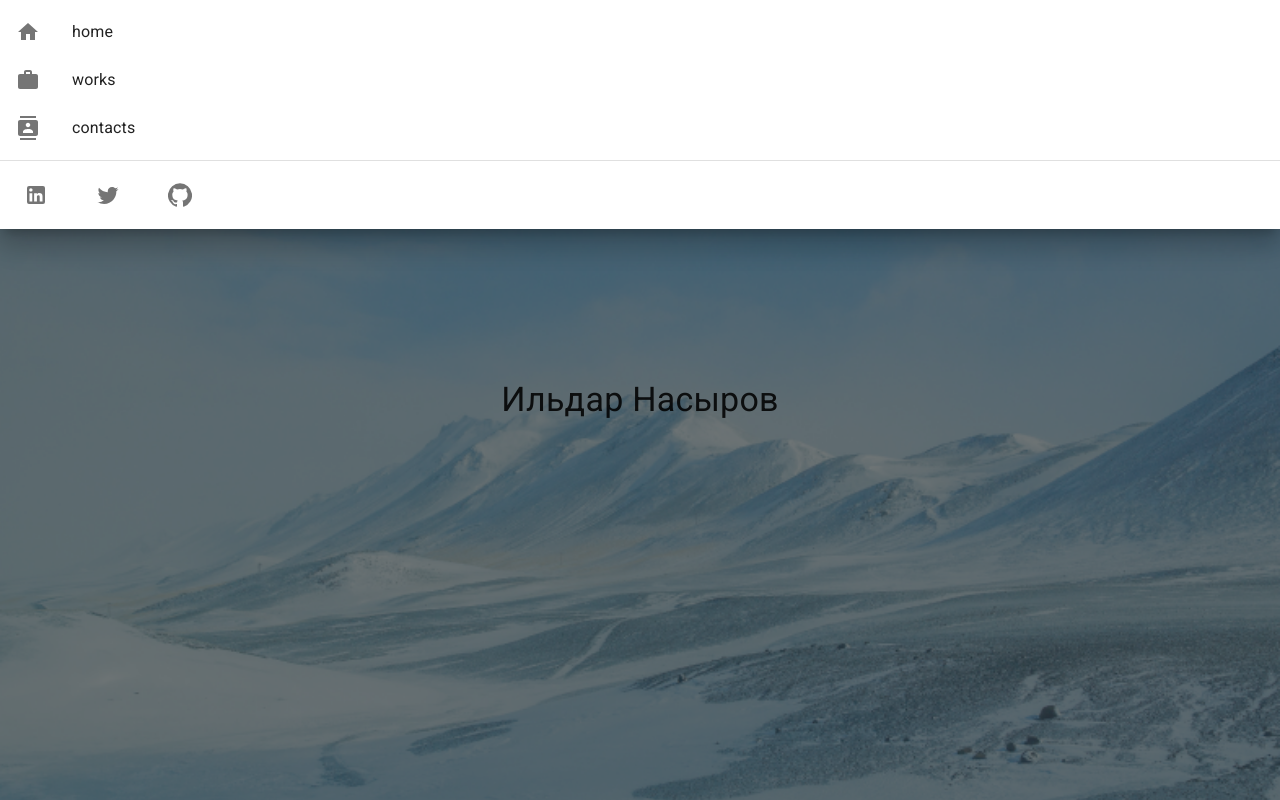
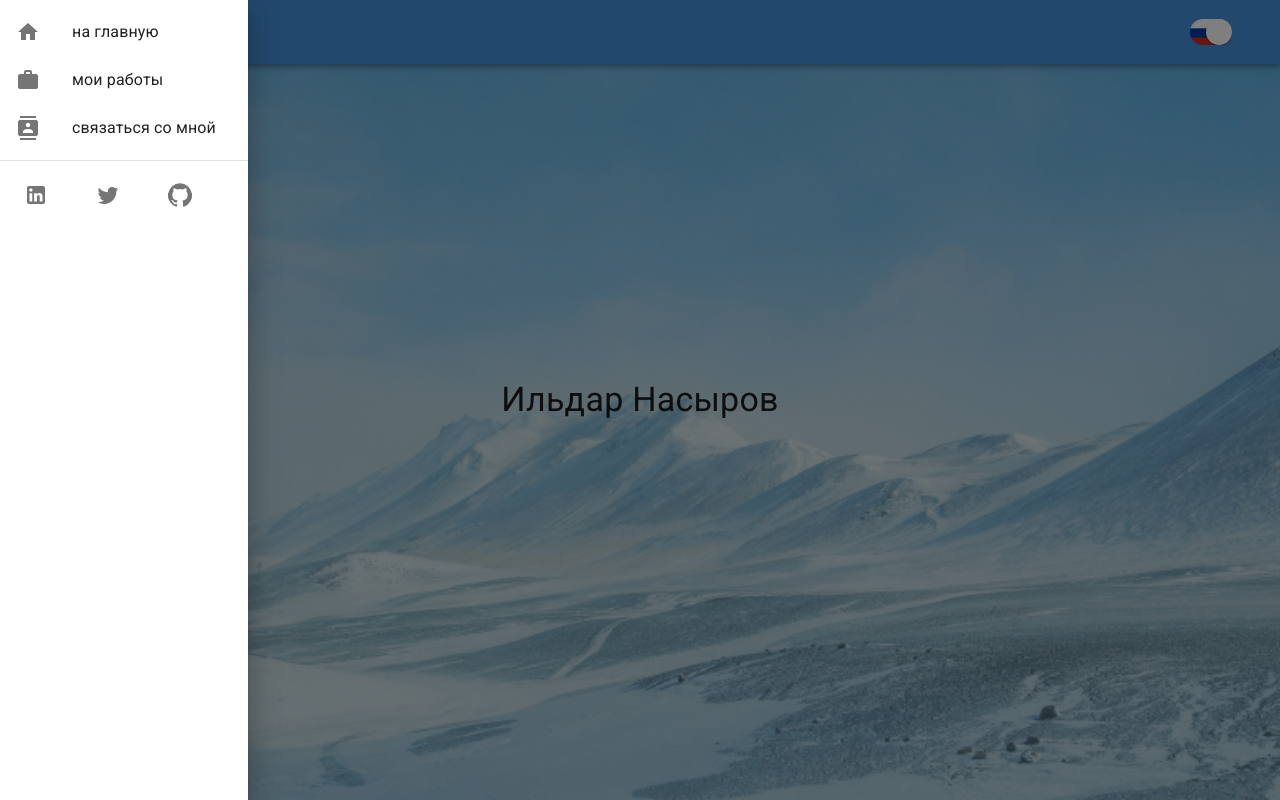
Before and after one commit to buugaaga/buugaaga.github.io, a React (Create React App) app: page / in a window 1280 px wide. Both pictures are taken after a click on the button "menu". Shown: the top 800 px of the page. Built offline with nearby package versions, Linux system fonts and the light colour scheme.

Commit message:
Add translate to Navigation component, refact some extra code in MainNavigation file

```diff
--- a/src/App.js
+++ b/src/App.js
@@ -16,7 +16,7 @@ const App = () => {
 
   return (
     <>
-      <Navigation setLanguage={setLanguage} ru={ru} />
+      <Navigation setLanguage={setLanguage} ru={ru} text={text.navigation} />
       <Switch>
         <Route
           exact
--- a/src/components/Navigation/MainNavigation.js
+++ b/src/components/Navigation/MainNavigation.js
@@ -1,10 +1,10 @@
-import React from 'react';
-import Drawer from '@material-ui/core/Drawer';
-import Button from '@material-ui/core/Button';
-import List from '@material-ui/core/List';
-import Divider from '@material-ui/core/Divider';
-import ListItem from '@material-ui/core/ListItem';
-import ListItemIcon from '@material-ui/core/ListItemIcon';
+import React from 'react'
+import Drawer from '@material-ui/core/Drawer'
+import Button from '@material-ui/core/Button'
+import List from '@material-ui/core/List'
+import Divider from '@material-ui/core/Divider'
+import ListItem from '@material-ui/core/ListItem'
+import ListItemIcon from '@material-ui/core/ListItemIcon'
 import ListItemText from '@material-ui/core/ListItemText'
 import MenuIcon from '@material-ui/icons/Menu'
 import HomeIcon from '@material-ui/icons/Home'
@@ -13,89 +13,100 @@ import ContactsIcon from '@material-ui/icons/Contacts'
 import LinkedinIcon from '@material-ui/icons/LinkedIn'
 import TwitterIcon from '@material-ui/icons/Twitter'
 import GithubIcon from '@material-ui/icons/GitHub'
-import { Link } from 'react-router-dom';
-import { AppBar, IconButton, Toolbar } from '@material-ui/core';
+import { Link } from 'react-router-dom'
+import { AppBar, IconButton, Toolbar } from '@material-ui/core'
 
 //components
 import { LanguageSwitch } from './LanguageSwitch'
-import { makeStyles } from '@material-ui/styles';
+import { makeStyles } from '@material-ui/styles'
 
 // import fccIcon from '../images/fcc.svg'
 
-const useStyle = makeStyles( (theme) => ({
+const useStyle = makeStyles((theme) => ({
   root: {
-    backgroundColor: '#4791db'
+    backgroundColor: '#4791db',
   },
   between: {
-    justifyContent: 'space-between'
+    justifyContent: 'space-between',
   },
   pallete: {
-    color: 'white'
-  }
+    color: 'white',
+  },
 }))
 
-export const MainNavigation = ({setLanguage, ru}) => {
+export const MainNavigation = ({ setLanguage, ru, text }) => {
   const classes = useStyle()
-  const [state, setState] = React.useState({
-    top: false,
-    left: false,
-    bottom: false,
-    right: false,
-  });
+  const [state, setState] = React.useState(false)
 
-  const toggleDrawer = (anchor, open) => (event) => {
-    if (event.type === 'keydown' && (event.key === 'Tab' || event.key === 'Shift')) {
-      return;
+  const toggleDrawer = (open) => (event) => {
+    if (
+      event.type === 'keydown' &&
+      (event.key === 'Tab' || event.key === 'Shift')
+    ) {
+      return
     }
 
-    setState({ ...state, [anchor]: open });
-  };
-  const pages = ['home', 'works', 'contacts']
+    setState(open)
+  }
+
   const list = () => (
     <div>
       <List>
-        {pages.map((text, index) => (
-          <ListItem button key={text}  component={Link} to={`/${text === 'home' ? '' : pages[index]}`}>
+        <ListItem button component={Link} to='/'>
           <ListItemIcon>
-              { index  === 0 ? <HomeIcon /> :
-                index  === 1 ? <WorkIcon /> :
-                index === 2 ? <ContactsIcon /> : {}
-              }
+            <HomeIcon />
           </ListItemIcon>
-            <ListItemText primary={text} />
+          <ListItemText primary={text.home} />
         </ListItem>
-        ))}
+        <ListItem button component={Link} to='/works'>
+          <ListItemIcon>
+            <WorkIcon />
+          </ListItemIcon>
+          <ListItemText primary={text.works} />
+        </ListItem>
+        <ListItem button component={Link} to='/contacts'>
+          <ListItemIcon>
+            <ContactsIcon />
+          </ListItemIcon>
+          <ListItemText primary={text.contacts} />
+        </ListItem>
       </List>
       <Divider />
       <List>
         <ListItem>
-          <Button href='https://www.linkedin.com/in/eldar-nasyrov-a0391b177/' target='_blank'>
-            <ListItemIcon><LinkedinIcon /></ListItemIcon>
+          <Button
+            href='https://www.linkedin.com/in/eldar-nasyrov-a0391b177/'
+            target='_blank'>
+            <ListItemIcon>
+              <LinkedinIcon />
+            </ListItemIcon>
           </Button>
           <Button href='https://twitter.com/ildarDanilovich' target='_blank'>
-            <ListItemIcon><TwitterIcon /></ListItemIcon>
+            <ListItemIcon>
+              <TwitterIcon />
+            </ListItemIcon>
           </Button>
           <Button href='https://github.com/buugaaga' target='_blank'>
-            <ListItemIcon><GithubIcon /></ListItemIcon>
+            <ListItemIcon>
+              <GithubIcon />
+            </ListItemIcon>
           </Button>
         </ListItem>
       </List>
     </div>
-  );
+  )
 
   return (
-
-      <AppBar  className={classes.root}>
+    <AppBar className={classes.root}>
       <Toolbar className={classes.between}>
-          <IconButton onClick={toggleDrawer('top', true) }  aria-label="menu" edge="start">
+        <IconButton onClick={toggleDrawer(true)} aria-label='menu' edge='start'>
           <MenuIcon className={classes.pallete} />
         </IconButton>
         <LanguageSwitch setLanguage={setLanguage} ru={ru} />
-          <Drawer anchor={'top'} open={state['top']} onClose={toggleDrawer('top', false)}>
+        <Drawer open={state} onClose={toggleDrawer(false)}>
           {list()}
         </Drawer>
       </Toolbar>
     </AppBar>
-
-  );
+  )
 }
--- a/src/translations/translations-ru.json
+++ b/src/translations/translations-ru.json
@@ -11,6 +11,11 @@
     "educationFCCTitle": "JavaScript Algorithms and Data Structures Certification",
     "educationSololearnDescription": "хорошая работа",
     "educationSololearnTitle": "Сертефикат окончания курсов по javscript"
+  },
+  "navigation": {
+    "home": "на главную",
+    "contacts": "связаться со мной",
+    "works": "мои работы"
   },
   "works": {
     "cards": [
--- a/src/translations/translations.json
+++ b/src/translations/translations.json
@@ -11,6 +11,11 @@
     "educationFCCTitle": "JavaScript Algorithms and Data Structures Certification",
     "educationSololearnDescription": "good work",
     "educationSololearnTitle": "Javascript course certificate"
+  },
+  "navigation": {
+    "home": "home",
+    "contacts": "contacts",
+    "works": "works"
   },
   "works": {
     "cards": [
```
Lines whose indentation alone changed are shown as unchanged.
